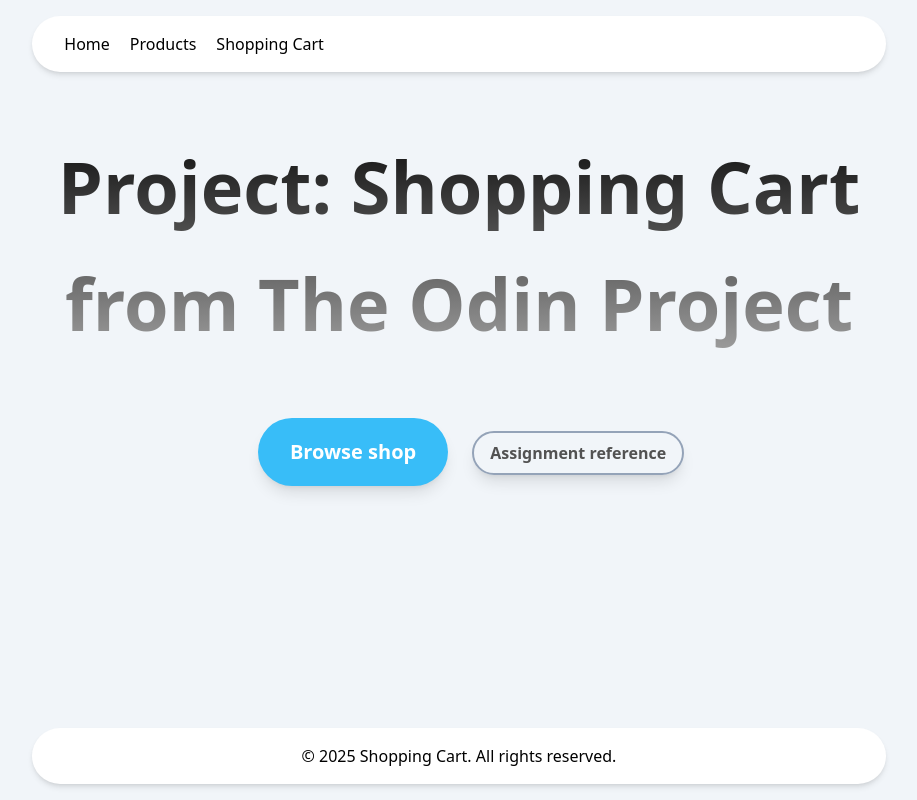
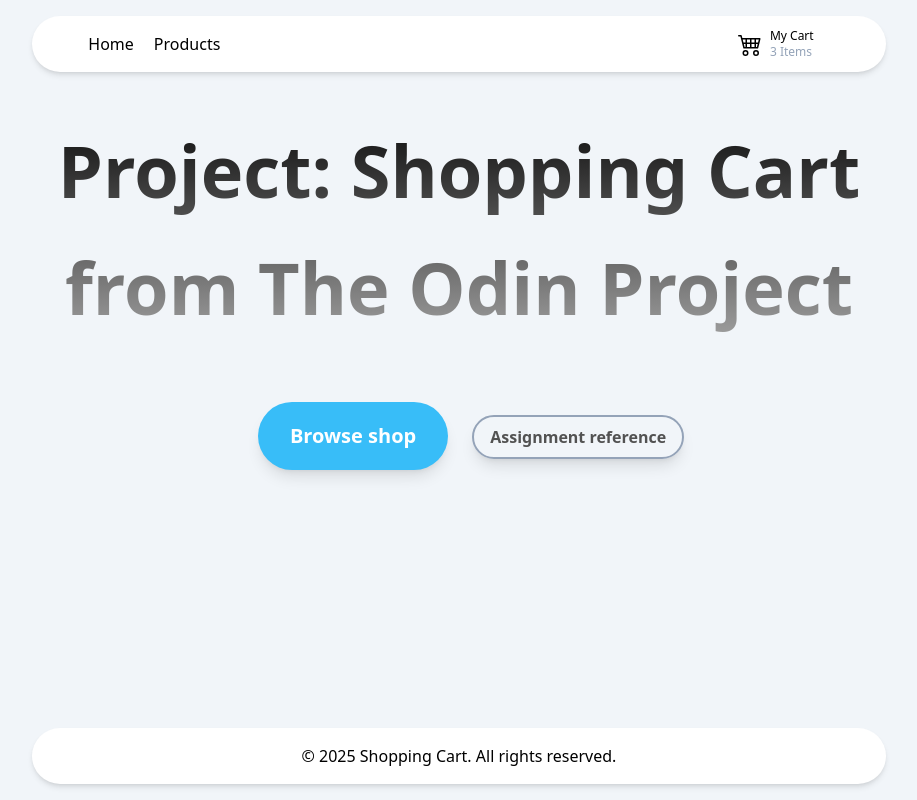
Before and after one commit to mangorango144/shopping-cart, a React (Vite) app: page / in a window 1280 px wide. Shown: the whole page, without its empty margins (181-1098 px from the left). Built offline with nearby package versions, Linux system fonts and the light colour scheme.

Commit message:
feat: add My Cart link static structure to Navbar

```diff
--- a/src/components/Footer.jsx
+++ b/src/components/Footer.jsx
@@ -1,6 +1,6 @@
 export default function Footer() {
   return (
-    <footer className="flex justify-center bg-white shadow-md mx-auto mt-20 mb-4 py-4 rounded-full w-[95%] xl:w-8/12 text-black">
+    <footer className="flex justify-center bg-white shadow-md mx-auto mt-32 mb-4 py-4 rounded-full w-[95%] xl:w-8/12 text-black">
       <p>
         &copy; {new Date().getFullYear()} Shopping Cart. All rights reserved.
       </p>
--- a/src/components/Navbar.jsx
+++ b/src/components/Navbar.jsx
@@ -1,11 +1,23 @@
 import { Link } from "react-router-dom";
+import { BsCart4 } from "react-icons/bs";
 
 export default function Navbar() {
   return (
-    <nav className="flex justify-start space-x-5 bg-white shadow-md mx-auto my-4 px-8 py-4 rounded-full w-[95%] xl:w-8/12 font-medium text-black">
+    <nav className="flex justify-start items-center bg-white shadow-md mx-auto mt-4 px-14 rounded-full w-[95%] xl:w-8/12 h-[56px] font-medium text-black">
       <Link to="/">Home</Link>
-      <Link to="shop/products">Products</Link>
-      <Link to="shop/shopping-cart">Shopping Cart</Link>
+      <Link to="shop/products" className="ml-5">
+        Products
+      </Link>
+      <Link
+        to="shop/shopping-cart"
+        className="flex items-center hover:bg-lime-200 ml-auto px-4 py-1 rounded-2xl transition duration-500"
+      >
+        <BsCart4 className="mr-2 w-auto h-6" />
+        <span className="flex flex-col text-xs">
+          My Cart
+          <span className="text-slate-400">3 Items</span>
+        </span>
+      </Link>
     </nav>
   );
 }
```
